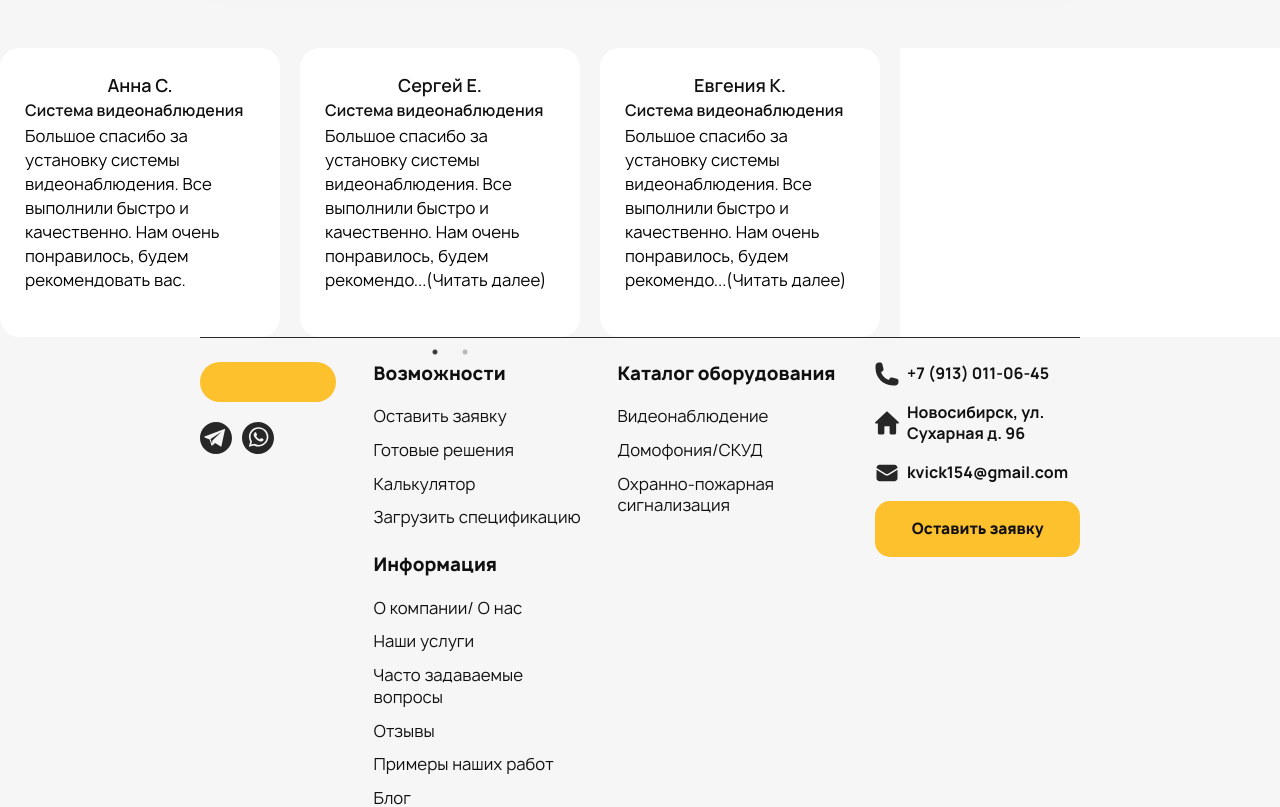
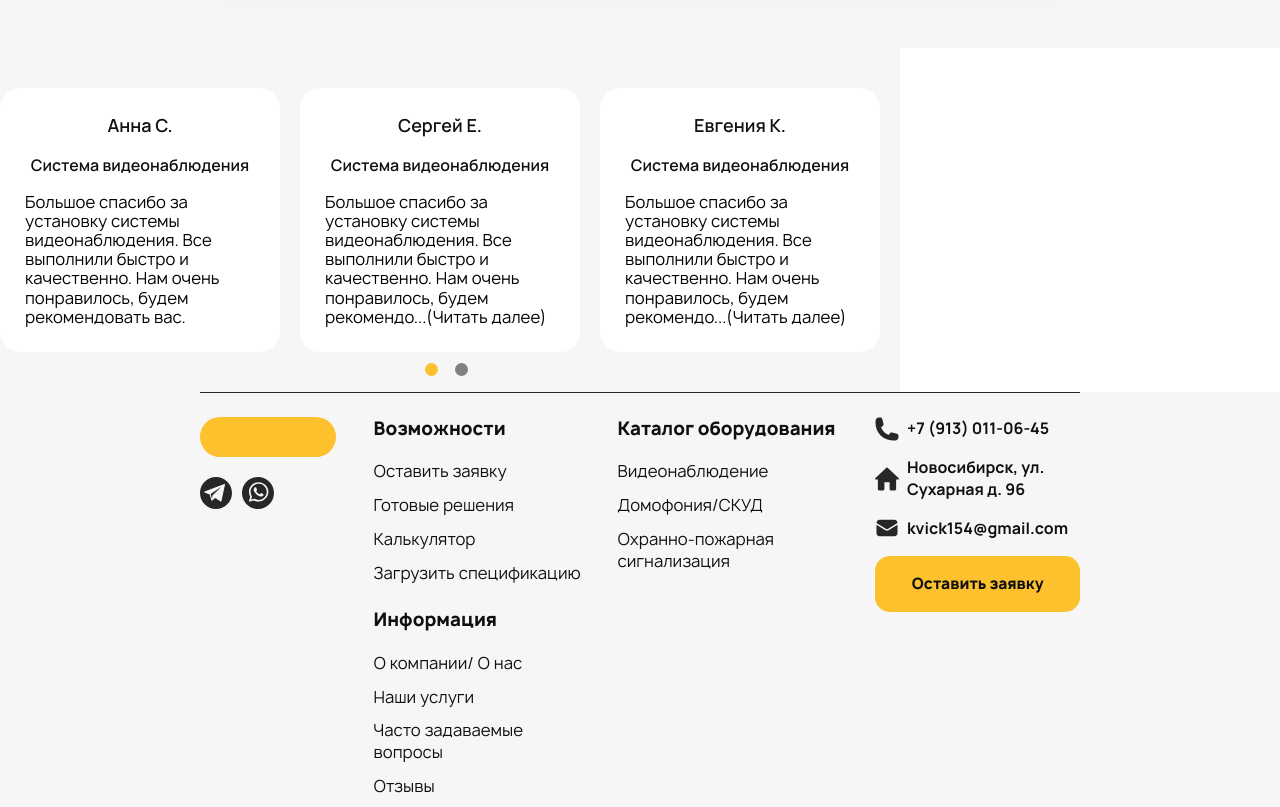
Before and after one commit to NSecuritySolutions/frontend, a React (Vite) app: page / in a window 1280 px wide. Shown: the part 1160-1967 px from the top of the page. Built offline with nearby package versions, Linux system fonts and the light colour scheme.

Commit message:
Feat: active page in carousel

```diff
--- a/package.json
+++ b/package.json
@@ -26,6 +26,7 @@
   "devDependencies": {
     "@types/react": "^18.2.64",
     "@types/react-dom": "^18.2.21",
+    "@types/react-slick": "^0.23.13",
     "@typescript-eslint/eslint-plugin": "^7.1.1",
     "@typescript-eslint/parser": "^7.1.1",
     "@vitejs/plugin-react": "^4.2.1",
--- a/src/pages/MainPage/ui/MainPage.tsx
+++ b/src/pages/MainPage/ui/MainPage.tsx
@@ -1,6 +1,7 @@
 import ReviewsCarousel from 'src/shared/components/ReviewsCarousel/ui/ReviewsCarousel';
 import { OurTeam } from 'src/widgets/OurTeam';
 import { ProjectStage } from 'src/widgets/ProjectStage';
+import { Footer } from 'src/widgets/Footer';
 
 const MainPage = () => {
   return (
@@ -8,6 +9,7 @@ const MainPage = () => {
       <ProjectStage />
       <OurTeam />
       <ReviewsCarousel />
+      <Footer />
     </>
   );
 };
--- a/src/shared/components/ReviewsCarousel/ui/ReviewsCarousel.tsx
+++ b/src/shared/components/ReviewsCarousel/ui/ReviewsCarousel.tsx
@@ -1,3 +1,5 @@
+import { useState } from 'react';
+
 import Slider from 'react-slick';
 import 'slick-carousel/slick/slick.css';
 import 'slick-carousel/slick/slick-theme.css';
@@ -7,18 +9,28 @@ import {
   SliderContainer,
   ReviewsTitle,
   ReviewsParagraph,
-  ReviewsText
+  ReviewsText,
+  CustomDot
 } from './styled.ts';
 
 const ReviewsCarousel = () => {
+  const [currentSlide, setCurrentSlide] = useState<number>(0);
+  // Добавляем обработчик события после смены слайда
+  const handleAfterChange = (slideIndex: number) => {
+    setCurrentSlide(slideIndex);
+  };
+
   const settings = {
-    className: 'slide555',
+    className: 'reviews-slider',
     dots: true,
-    infinite: true,
+    infinite: false,
     speed: 100,
     slidesToShow: 3,
     slidesToScroll: 3,
-    lazyLoad: true,
+    arrows: false,
+
+    appendDots: (dots: boolean) => <div>{dots}</div>,
+
     responsive: [
       {
         breakpoint: 1300,
@@ -44,11 +56,23 @@ const ReviewsCarousel = () => {
           slidesToScroll: 1
         }
       }
-    ]
+    ],
+    customPaging: function (i: number) {
+      let activePage = 0;
+      if (window.innerWidth >= 1300) {
+        activePage = Math.floor(currentSlide / 3);
+      } else if (window.innerWidth >= 900) {
+        activePage = Math.floor(currentSlide / 2);
+      } else {
+        activePage = currentSlide;
+      }
+      return <CustomDot $active={i === activePage} />;
+    }
   };
+
   return (
     <SliderContainer className="slider-container">
-      <Slider {...settings}>
+      <Slider {...settings} afterChange={handleAfterChange}>
         {projectReviews.map((item, i) => (
           <ReviewsContainer className="slick-slide" key={i}>
             <ReviewsTitle>{item.name}</ReviewsTitle>
--- a/src/shared/components/ReviewsCarousel/ui/styled.ts
+++ b/src/shared/components/ReviewsCarousel/ui/styled.ts
@@ -4,16 +4,20 @@ import 'slick-carousel/slick/slick-theme.css';
 import styled from 'styled-components';
 
 const SliderContainer = styled.div`
+  padding-top: 40px;
+  padding-bottom: 40px;
   max-width: 900px;
   width: 100%;
   background-color: #f6f6f6;
 `;
 const ReviewsContainer = styled.article`
+  display: flex !important;
+  flex-direction: column;
+  gap: 16px;
   border-radius: 20px;
   padding: 25px;
   max-width: 280px;
   width: 100%;
-  height: 289px;
   background-color: #fff;
   font-family: Manrope, sans-serif;
 `;
@@ -33,6 +37,15 @@ const ReviewsParagraph = styled.span`
 const ReviewsText = styled.p`
   font-weight: 400;
   font-size: 16px;
+  line-height: 1.2;
+`;
+
+const CustomDot = styled.div<{ $active?: boolean }>`
+  width: 13px;
+  height: 13px;
+  border-radius: 50%;
+  margin-top: 10px;
+  background-color: ${props => (props.$active ? '#fcc12d' : 'gray')};
 `;
 
 export {
@@ -40,5 +53,6 @@ export {
   SliderContainer,
   ReviewsTitle,
   ReviewsParagraph,
-  ReviewsText
+  ReviewsText,
+  CustomDot
 };
```
Also changed, not shown: src/app/ui/styled.ts (+8 -7 lines), 1 other file (tests, documents, lock files or other folders).
